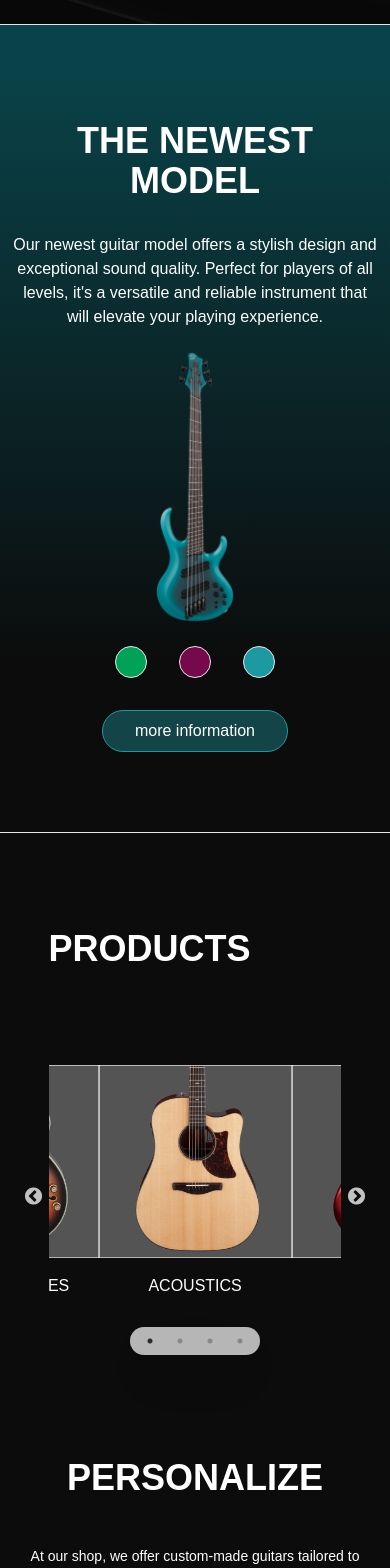
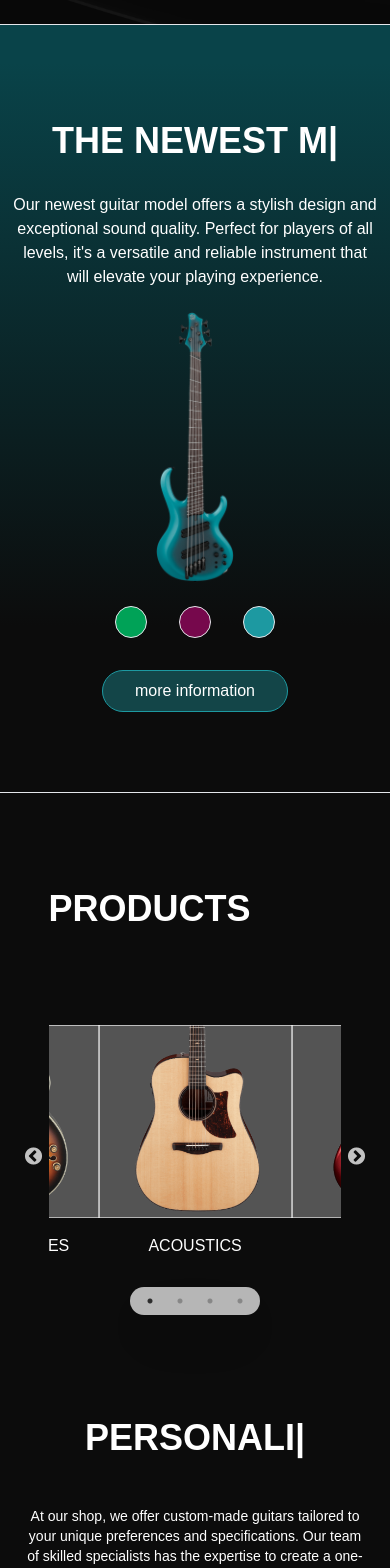
Before and after one commit to ArturPawelski/Guitar-Lab, a React (Create React App) app: page / in a window 390 px wide. Shown: the part 1040-2608 px from the top of the page. Built offline with nearby package versions, Linux system fonts and the light colour scheme.

Commit message:
adding useCallback and react-types

```diff
--- a/package.json
+++ b/package.json
@@ -17,6 +17,7 @@
     "react-scripts": "5.0.1",
     "react-scroll": "^1.8.9",
     "react-slick": "^0.29.0",
+    "react-typed": "^1.2.0",
     "slick-carousel": "^1.8.1",
     "typescript": "^4.9.5",
     "web-vitals": "^2.1.4"
--- a/src/components/New.tsx
+++ b/src/components/New.tsx
@@ -1,32 +1,32 @@
-import React, { useState } from 'react';
+import React, { useState, useCallback } from 'react';
 import BlueGuitarImg from './images/new-model-blue.png';
 import GreenGuitarImg from './images/new-guitar-green.png';
 import VioletGuitarImg from './images/new-model-violet.png';
 import { motion, AnimatePresence } from 'framer-motion';
+import Typed from 'react-typed';
 
 const New = () => {
   const [blueGuitar, setBlueGuiatr] = useState<boolean>(true);
   const [GreenGuitar, setGreenGuiatr] = useState<boolean>(false);
   const [VioletGuitar, setVioletGuiatr] = useState<boolean>(false);
-  // usecallback
-  //change toggle on class
-  const chooseBlueGuitar = (): void => {
+
+  const chooseBlueGuitar = useCallback((): void => {
     setBlueGuiatr(true);
     setGreenGuiatr(false);
     setVioletGuiatr(false);
-  };
+  }, []);
 
-  const chooseGreenGuitar = (): void => {
+  const chooseGreenGuitar = useCallback((): void => {
     setBlueGuiatr(false);
     setGreenGuiatr(true);
     setVioletGuiatr(false);
-  };
+  }, []);
 
-  const chooseVioletGuitar = (): void => {
+  const chooseVioletGuitar = useCallback((): void => {
     setBlueGuiatr(false);
     setGreenGuiatr(false);
     setVioletGuiatr(true);
-  };
+  }, []);
 
   return (
     <motion.div initial={{ opacity: 0 }} whileInView={{ opacity: 1 }} viewport={{ once: false }} transition={{ delay: 0.2, duration: 0.8 }} className='pb-4' id='new'>
@@ -38,7 +38,9 @@ const New = () => {
           transition={{ duration: 1 }}
           className={` bg-gradient-to-b  from-[#094349] from-5% to-[#0C0C0C]] to-80% text-white font-quicksand w-full px-3 border-t-[1px] pb-16`}
         >
-          <h1 className='uppercase font-bold text-4xl text-center mt-24'>the newest model</h1>
+          <h1 className='uppercase font-bold text-4xl text-center mt-24'>
+            <Typed backSpeed={70} typeSpeed={70} loop strings={['the newest model']} />
+          </h1>
           <p className='font-[300] text-center mt-8 max-w-[750px] mx-auto'>
             Our newest guitar model offers a stylish design and exceptional sound quality. Perfect for players of all levels, it's a versatile and reliable instrument that will elevate your playing
             experience.
@@ -64,7 +66,10 @@ const New = () => {
           transition={{ duration: 1 }}
           className={` bg-gradient-to-b   from-[#073926] from-5% to-[#0C0C0C]] to-80% text-white font-quicksand w-full px-3 border-t-[1px]  pb-16`}
         >
-          <h1 className='uppercase font-bold text-4xl text-center mt-24'>the newest model</h1>
+          <h1 className='uppercase font-bold text-4xl text-center mt-24'>
+            {' '}
+            <Typed backSpeed={70} typeSpeed={70} loop strings={['the newest model']} />
+          </h1>
           <p className='font-[300] text-center mt-8 max-w-[750px] mx-auto'>
             Our newest guitar model offers a stylish design and exceptional sound quality. Perfect for players of all levels, it's a versatile and reliable instrument that will elevate your playing
             experience.
@@ -91,7 +96,9 @@ const New = () => {
           transition={{ duration: 1 }}
           className={` bg-gradient-to-b   from-[#490b4b] from-5% to-[#0C0C0C]] to-80% text-white font-quicksand w-full px-3 border-t-[1px] pb-16`}
         >
-          <h1 className='uppercase font-bold text-4xl text-center mt-24'>the newest model</h1>
+          <h1 className='uppercase font-bold text-4xl text-center mt-24'>
+            <Typed typeSpeed={70} backSpeed={70} loop strings={['the newest model']} />
+          </h1>
           <p className='font-[300] text-center mt-8 max-w-[750px] mx-auto'>
             Our newest guitar model offers a stylish design and exceptional sound quality. Perfect for players of all levels, it's a versatile and reliable instrument that will elevate your playing
             experience.
@@ -103,9 +110,7 @@ const New = () => {
             <ul className='flex gap-8 justify-center'>
               <li onClick={chooseGreenGuitar} className='cursor-pointer w-8 h-8 bg-[#00A257] border-[1px] rounded-3xl' tabIndex={0}></li>
               <li onClick={chooseVioletGuitar} className='cursor-pointer w-8 h-8 bg-[#76084C] border-[1px] rounded-3xl' tabIndex={0}></li>
-              <li onClick={chooseBlueGuitar} className='cursor-pointer w-8 h-8 bg-[#1D99A1] border-[1px] rounded-3xl' tabIndex={0}>
-                {' '}
-              </li>
+              <li onClick={chooseBlueGuitar} className='cursor-pointer w-8 h-8 bg-[#1D99A1] border-[1px] rounded-3xl' tabIndex={0}></li>
             </ul>
             <button className='mx-auto block mt-8 bg-[#4e1f3c]  border-[1px] border-[#953a9b] px-8 py-2 rounded-3xl lg:mt-0 lg:absolute lg:right-20 lg:top-0'>more information</button>
           </section>
--- a/src/components/Personalize.tsx
+++ b/src/components/Personalize.tsx
@@ -1,7 +1,7 @@
 import React from 'react';
 import GuitarPhoto from './images/guitar-personalize.png';
 import { motion } from 'framer-motion';
-
+import Typed from 'react-typed';
 const Personalize = () => {
   return (
     <motion.main
@@ -14,7 +14,9 @@ const Personalize = () => {
     >
       <div className='max-w-[95%] mx-auto sm:max-w-[85%] md:max-w-[80%] md:flex  md:max-h-[600px]'>
         <motion.section initial={{ opacity: 0 }} whileInView={{ opacity: 1 }} viewport={{ once: false }} transition={{ delay: 0.6, duration: 0.5 }}>
-          <h1 className='uppercase text-4xl font-bold text-center md:text-left  '>personalize</h1>
+          <h1 className='uppercase text-4xl font-bold text-center md:text-left  '>
+            <Typed backSpeed={100} typeSpeed={100} loop strings={['personalize']} />
+          </h1>
           <p className='font-[300] text-center mt-12 text-sm md:text-xl md:max-w-[380px] md:text-left lg:max-w-[480px] lg:mt-20 lg:text-x;  xl:max-w-[570px] 2xl:max-w-[700px] '>
             At our shop, we offer custom-made guitars tailored to your unique preferences and specifications. Our team of skilled specialists has the expertise to create a one-of-a-kind instrument
             that perfectly suits your playing style and musical taste. Whether you're looking for a specific wood type, pickup configuration, or other custom features, we can work with you to bring
--- a/src/components/SignUp.tsx
+++ b/src/components/SignUp.tsx
@@ -5,6 +5,8 @@ import { BsTiktok } from 'react-icons/bs';
 import { BsInstagram } from 'react-icons/bs';
 import { BsTwitter } from 'react-icons/bs';
 import { motion } from 'framer-motion';
+import Typed from 'react-typed';
+
 const SignUp = () => {
   return (
     <motion.div
@@ -15,7 +17,10 @@ const SignUp = () => {
       transition={{ delay: 0.2, duration: 1 }}
       className='text-white font-quicksand px-4 bg-[#0C0C0C] py-24'
     >
-      <h1 className='text-center text-3xl font-bold sm:text-4xl'>SIGN UP FOR MORE INFORMATION & GREAT OFFERS</h1>
+      <h1 className='text-center text-3xl font-bold sm:text-4xl'>
+        {' '}
+        SIGN UP FOR MORE <Typed backSpeed={70} typeSpeed={70} loop strings={['INFORMATION ', 'GREAT OFFERS']} />
+      </h1>
       <button className='bg-white py-2 px-14 block mx-auto text-black font-bold rounded-xl mt-8'>SUBSCRIBE</button>
       <div className='flex gap-4 justify-center items-center mt-8 sm:gap-8'>
         <CgYoutube size={35} className='cursor-pointer' tabIndex={0} />
```
Also changed, not shown: 1 other file (tests, documents, lock files or other folders).
